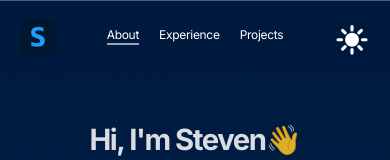
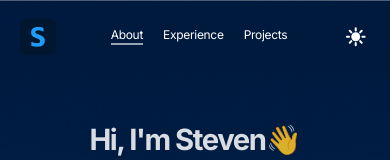
Before and after one commit to stev-jz/website, a Next.js app: page / in a window 390 px wide. Shown: the top 160 px of the page. Built offline with nearby package versions, Linux system fonts and the light colour scheme.

Commit message:
minor theme toggler change

```diff
--- a/src/components/Navbar.tsx
+++ b/src/components/Navbar.tsx
@@ -104,10 +104,13 @@ export default function Navbar() {
 
       {/* Theme toggle — contained without needing a className prop */}
       <div className="h-full flex items-center">
-        <div className="h-[70%] max-h-9 aspect-square grid place-items-center overflow-hidden
-                        [&>*]:h-full [&>*]:w-full [&_svg]:h-full [&_svg]:w-full">
-          <ThemeToggle />
-        </div>
+      <div className="
+          flex items-center justify-center
+          h-7 w-7 sm:h-8 sm:w-8     /* consistent square size */
+          rounded-md
+      ">
+        <ThemeToggle />
+      </div>
       </div>
     </nav>
   );
```
